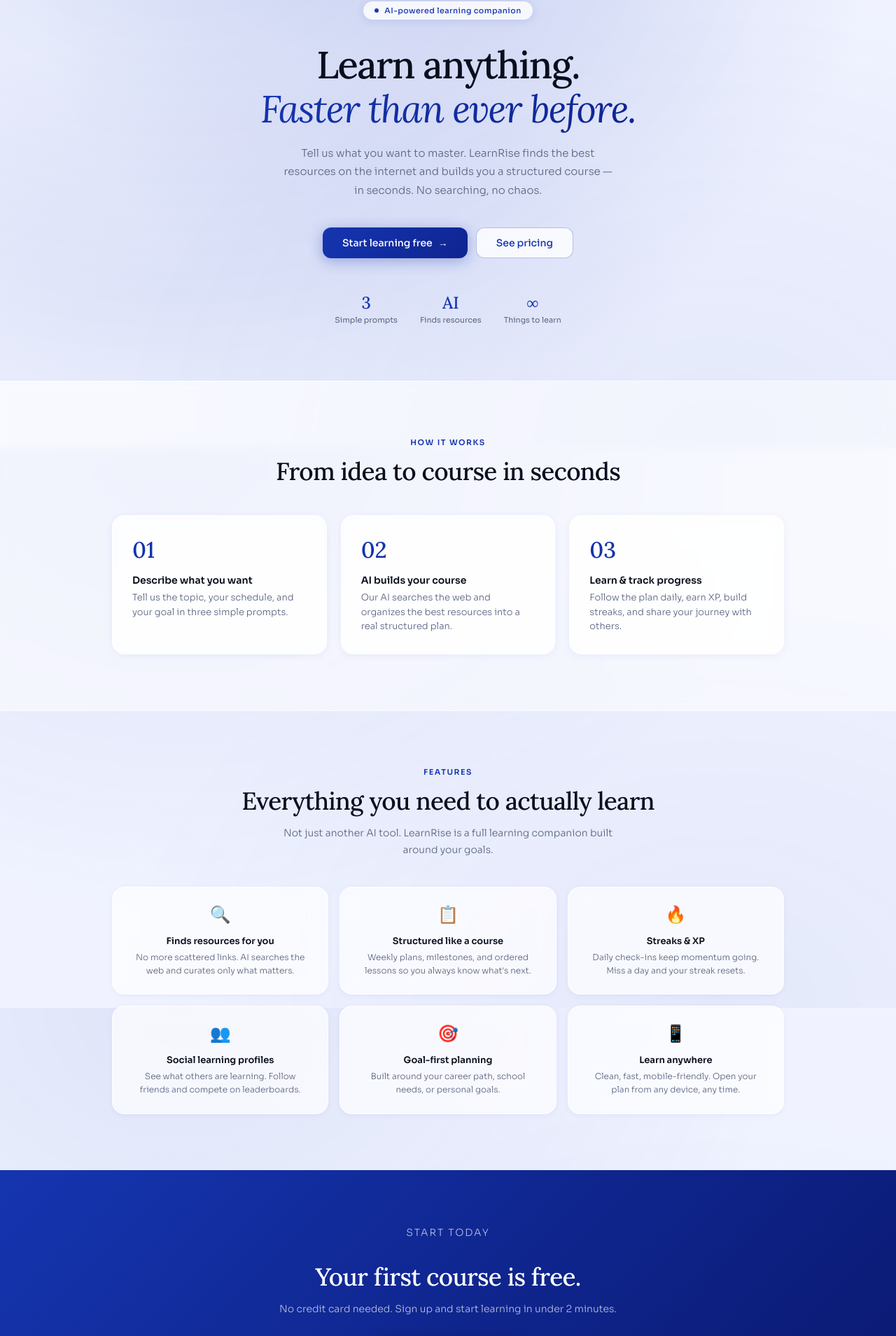
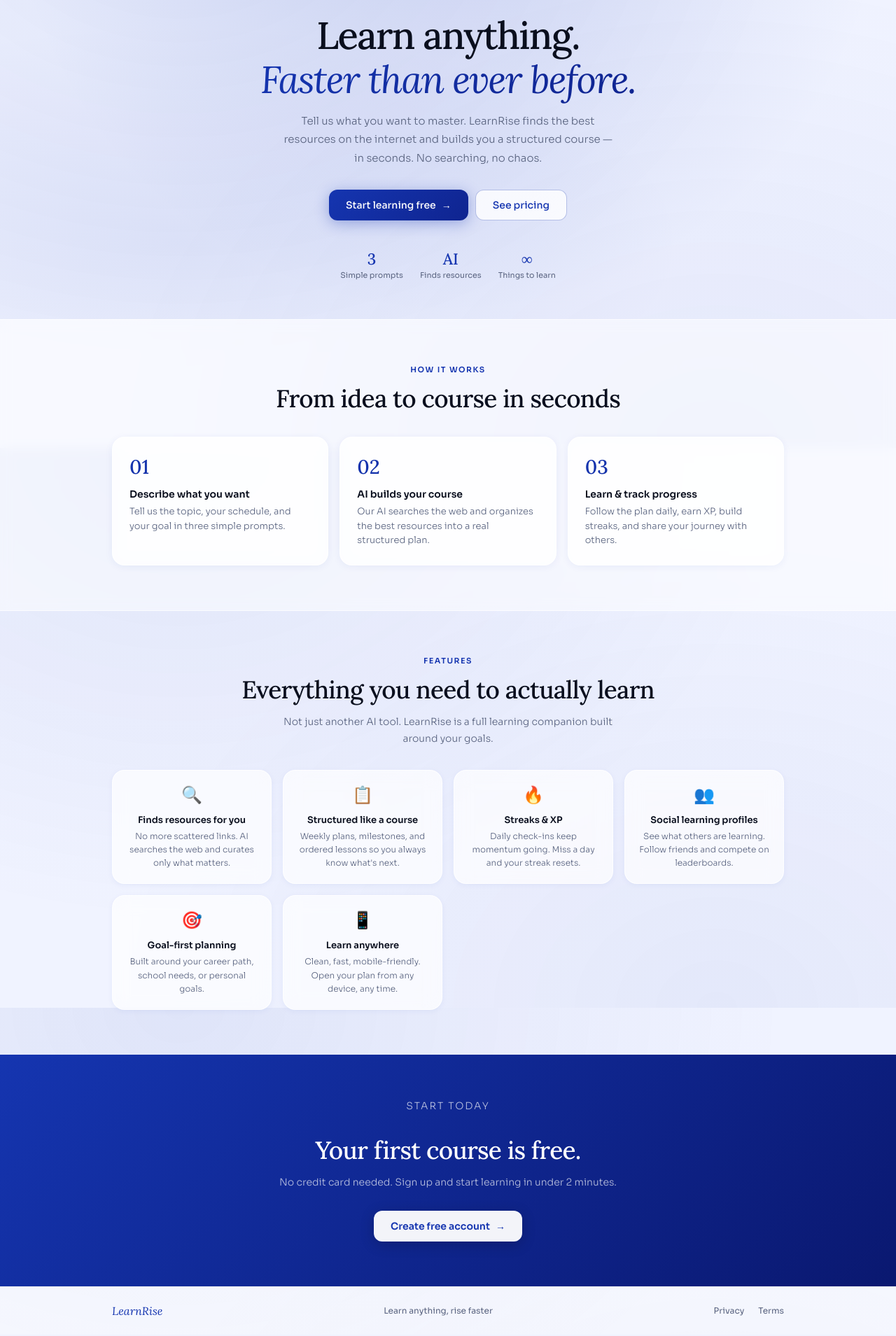
Before and after one commit to ywookim15-oss/learnrise, a Next.js app: page / in a window 1280 px wide. Shown: the part 160-2069 px from the top of the page at 70% size. Built offline with nearby package versions, Linux system fonts and the light colour scheme; no server answers.

Commit message:
Update page.module.css

```diff
--- a/app/page.module.css
+++ b/app/page.module.css
@@ -1,8 +1,7 @@
-/* Hero */
 .hero {
   position: relative;
   text-align: center;
-  padding: 6rem 2rem 5rem;
+  padding: 4rem 1.5rem 3.5rem;
   overflow: hidden;
 }
 
@@ -35,20 +34,16 @@
   backdrop-filter: blur(12px);
   border: 1px solid rgba(21, 53, 176, 0.2);
   border-radius: 20px;
-  padding: 6px 16px;
+  padding: 5px 14px;
   font-size: 11px;
   font-weight: 500;
   color: var(--blue);
-  margin-bottom: 2rem;
+  margin-bottom: 1.5rem;
   letter-spacing: 0.04em;
-  box-shadow: 0 2px 12px rgba(21, 53, 176, 0.1);
 }
 
 .badgeDot {
-  width: 6px;
-  height: 6px;
-  border-radius: 50%;
-  background: var(--blue);
+  width: 6px; height: 6px; border-radius: 50%; background: var(--blue);
   animation: pulse 2s infinite;
 }
 
@@ -59,11 +54,11 @@
 
 .heroContent h1 {
   font-family: 'Lora', serif;
-  font-size: clamp(2.2rem, 5.5vw, 3.4rem);
+  font-size: clamp(1.8rem, 7vw, 3.4rem);
   font-weight: 500;
   line-height: 1.15;
   letter-spacing: -0.03em;
-  margin-bottom: 1.25rem;
+  margin-bottom: 1rem;
   color: var(--text);
 }
 
@@ -80,23 +75,23 @@
   color: var(--muted);
   line-height: 1.75;
   max-width: 480px;
-  margin: 0 auto 2.5rem;
+  margin: 0 auto 2rem;
   font-weight: 300;
 }
 
 .heroBtns {
   display: flex;
-  gap: 12px;
+  gap: 10px;
   justify-content: center;
   flex-wrap: wrap;
-  margin-bottom: 3rem;
+  margin-bottom: 2.5rem;
 }
 
 .btnPrimary {
   background: linear-gradient(135deg, var(--blue), var(--blue-dark));
   color: #fff;
   border-radius: 12px;
-  padding: 13px 28px;
+  padding: 13px 24px;
   font-size: 14px;
   font-weight: 500;
   text-decoration: none;
@@ -106,12 +101,7 @@
   transition: all 0.2s cubic-bezier(0.4, 0, 0.2, 1);
   box-shadow: 0 4px 20px rgba(21, 53, 176, 0.35);
 }
-
-.btnPrimary:hover {
-  transform: translateY(-2px);
-  box-shadow: 0 8px 30px rgba(21, 53, 176, 0.45);
-}
-
+.btnPrimary:hover { transform: translateY(-2px); box-shadow: 0 8px 30px rgba(21, 53, 176, 0.45); }
 .btnArrow { transition: transform 0.2s; }
 .btnPrimary:hover .btnArrow { transform: translateX(4px); }
 
@@ -121,280 +111,136 @@
   color: var(--blue);
   border: 1.5px solid rgba(21, 53, 176, 0.3);
   border-radius: 12px;
-  padding: 12px 28px;
+  padding: 12px 24px;
   font-size: 14px;
   font-weight: 500;
   text-decoration: none;
-  transition: all 0.2s cubic-bezier(0.4, 0, 0.2, 1);
+  transition: all 0.2s;
 }
-
-.btnOutline:hover {
-  background: rgba(255, 255, 255, 0.95);
-  border-color: var(--blue);
-  transform: translateY(-1px);
-  box-shadow: 0 4px 16px rgba(21, 53, 176, 0.15);
-}
+.btnOutline:hover { background: rgba(255,255,255,0.95); border-color: var(--blue); transform: translateY(-1px); }
 
 .heroStats {
   display: flex;
-  gap: 2rem;
+  gap: 1.5rem;
   justify-content: center;
   align-items: center;
+  flex-wrap: wrap;
 }
 
-.heroStat {
-  display: flex;
-  flex-direction: column;
-  align-items: center;
-  gap: 2px;
-}
-
-.heroStatVal {
-  font-family: 'Lora', serif;
-  font-size: 1.5rem;
-  font-weight: 500;
-  color: var(--blue);
-}
-
-.heroStatLabel {
-  font-size: 11px;
-  color: var(--muted);
-  font-weight: 400;
-}
+.heroStat { display: flex; flex-direction: column; align-items: center; gap: 2px; }
+.heroStatVal { font-family: 'Lora', serif; font-size: 1.4rem; font-weight: 500; color: var(--blue); }
+.heroStatLabel { font-size: 11px; color: var(--muted); }
 
 /* How it works */
 .howSection {
-  padding: 5rem 2rem;
+  padding: 4rem 1.5rem;
   background: rgba(255, 255, 255, 0.5);
   backdrop-filter: blur(8px);
-  border-top: 1px solid rgba(255, 255, 255, 0.7);
-  border-bottom: 1px solid rgba(255, 255, 255, 0.7);
+  border-top: 1px solid rgba(255,255,255,0.7);
+  border-bottom: 1px solid rgba(255,255,255,0.7);
 }
 
 .sectionInner { max-width: 960px; margin: 0 auto; text-align: center; }
 
 .sectionLabel {
-  font-size: 11px;
-  letter-spacing: 0.14em;
-  text-transform: uppercase;
-  color: var(--blue);
-  font-weight: 600;
-  margin-bottom: 0.75rem;
+  font-size: 11px; letter-spacing: 0.14em; text-transform: uppercase;
+  color: var(--blue); font-weight: 600; margin-bottom: 0.75rem;
 }
 
 .sectionTitle {
   font-family: 'Lora', serif;
-  font-size: clamp(1.6rem, 4vw, 2.2rem);
-  font-weight: 500;
-  letter-spacing: -0.02em;
-  margin-bottom: 0.75rem;
-  color: var(--text);
+  font-size: clamp(1.4rem, 5vw, 2.2rem);
+  font-weight: 500; letter-spacing: -0.02em; margin-bottom: 0.75rem; color: var(--text);
 }
 
 .sectionSub {
-  font-size: 14px;
-  color: var(--muted);
-  line-height: 1.7;
-  max-width: 500px;
-  margin: 0 auto 2.5rem;
-  font-weight: 300;
+  font-size: 14px; color: var(--muted); line-height: 1.7;
+  max-width: 500px; margin: 0 auto 2rem; font-weight: 300;
 }
 
 .steps {
   display: grid;
-  grid-template-columns: repeat(auto-fit, minmax(220px, 1fr));
-  gap: 1.25rem;
-  margin-top: 2.5rem;
+  grid-template-columns: repeat(auto-fit, minmax(200px, 1fr));
+  gap: 1rem;
+  margin-top: 2rem;
 }
 
 .stepCard {
-  background: rgba(255, 255, 255, 0.75);
-  backdrop-filter: blur(12px);
-  border: 1px solid rgba(255, 255, 255, 0.8);
-  border-radius: 18px;
-  padding: 1.75rem;
-  text-align: left;
-  transition: all 0.25s cubic-bezier(0.4, 0, 0.2, 1);
-  box-shadow: 0 2px 12px rgba(21, 53, 176, 0.06);
+  background: rgba(255,255,255,0.75); backdrop-filter: blur(12px);
+  border: 1px solid rgba(255,255,255,0.8); border-radius: 18px;
+  padding: 1.5rem; text-align: left;
+  transition: all 0.25s cubic-bezier(0.4,0,0.2,1);
+  box-shadow: 0 2px 12px rgba(21,53,176,0.06);
 }
-
-.stepCard:hover {
-  transform: translateY(-4px);
-  box-shadow: 0 12px 32px rgba(21, 53, 176, 0.12);
-  background: rgba(255, 255, 255, 0.9);
-}
+.stepCard:hover { transform: translateY(-4px); box-shadow: 0 12px 32px rgba(21,53,176,0.12); }
 
 .stepNum {
-  font-family: 'Lora', serif;
-  font-size: 2rem;
-  font-weight: 500;
+  font-family: 'Lora', serif; font-size: 1.75rem; font-weight: 500;
   background: linear-gradient(135deg, var(--blue), var(--blue-dark));
-  -webkit-background-clip: text;
-  -webkit-text-fill-color: transparent;
-  background-clip: text;
-  margin-bottom: 0.875rem;
+  -webkit-background-clip: text; -webkit-text-fill-color: transparent;
+  background-clip: text; margin-bottom: 0.75rem;
 }
-
-.stepCard h3 {
-  font-size: 14px;
-  font-weight: 600;
-  margin-bottom: 6px;
-  color: var(--text);
-}
-
-.stepCard p {
-  font-size: 13px;
-  color: var(--muted);
-  line-height: 1.6;
-  font-weight: 300;
-}
+.stepCard h3 { font-size: 14px; font-weight: 600; margin-bottom: 6px; color: var(--text); }
+.stepCard p { font-size: 13px; color: var(--muted); line-height: 1.6; font-weight: 300; }
 
 /* Features */
-.featuresSection { padding: 5rem 2rem; }
+.featuresSection { padding: 4rem 1.5rem; }
 
 .featuresGrid {
   display: grid;
-  grid-template-columns: repeat(auto-fit, minmax(240px, 1fr));
-  gap: 1rem;
-  margin-top: 2.5rem;
+  grid-template-columns: repeat(auto-fit, minmax(220px, 1fr));
+  gap: 1rem; margin-top: 2rem;
 }
 
 .featCard {
-  background: rgba(255, 255, 255, 0.7);
-  backdrop-filter: blur(12px);
-  border: 1px solid rgba(255, 255, 255, 0.8);
-  border-radius: 18px;
-  padding: 1.5rem;
-  transition: all 0.25s cubic-bezier(0.4, 0, 0.2, 1);
-  box-shadow: 0 2px 8px rgba(21, 53, 176, 0.05);
+  background: rgba(255,255,255,0.7); backdrop-filter: blur(12px);
+  border: 1px solid rgba(255,255,255,0.8); border-radius: 18px;
+  padding: 1.25rem; transition: all 0.25s cubic-bezier(0.4,0,0.2,1);
+  box-shadow: 0 2px 8px rgba(21,53,176,0.05);
+}
+.featCard:hover { transform: translateY(-3px); box-shadow: 0 8px 24px rgba(21,53,176,0.1); }
+.featIcon { font-size: 24px; margin-bottom: 0.75rem; }
+.featCard h3 { font-size: 13px; font-weight: 600; margin-bottom: 5px; color: var(--text); }
+.featCard p { font-size: 12px; color: var(--muted); line-height: 1.6; font-weight: 300; }
+
+/* CTA */
+.ctaBanner { position: relative; padding: 4rem 1.5rem; text-align: center; overflow: hidden; }
+.ctaBannerBg { position: absolute; inset: 0; background: linear-gradient(135deg, var(--blue), var(--blue-deeper)); }
+.ctaContent { position: relative; max-width: 600px; margin: 0 auto; }
+.ctaLabel { font-size: 11px; letter-spacing: 0.14em; text-transform: uppercase; color: rgba(255,255,255,0.6); margin-bottom: 0.875rem; font-weight: 500; }
+.ctaBanner h2 { font-family: 'Lora', serif; font-size: clamp(1.4rem, 5vw, 2.2rem); font-weight: 500; color: #fff; margin-bottom: 0.875rem; letter-spacing: -0.02em; }
+.ctaBanner p { font-size: 14px; color: rgba(255,255,255,0.7); margin-bottom: 2rem; font-weight: 300; }
+
+.ctaBtn {
+  display: inline-flex; align-items: center; gap: 8px;
+  background: rgba(255,255,255,0.95); color: var(--blue);
+  border-radius: 12px; padding: 13px 24px; font-size: 14px; font-weight: 600;
+  text-decoration: none; transition: all 0.2s; box-shadow: 0 4px 20px rgba(0,0,0,0.2);
+}
+.ctaBtn:hover { transform: translateY(-2px); box-shadow: 0 8px 32px rgba(0,0,0,0.25); }
+
+/* Footer */
+.footer { border-top: 1px solid var(--border); padding: 1.5rem; background: rgba(255,255,255,0.5); }
+.footerInner {
+  max-width: 960px; margin: 0 auto; display: flex; align-items: center;
+  justify-content: space-between; font-size: 12px; color: var(--muted); flex-wrap: wrap; gap: 0.75rem;
+}
+.footerLogo { font-family: 'Lora', serif; font-style: italic; color: var(--blue); font-size: 1rem; font-weight: 500; }
+.footerLinks { display: flex; gap: 1.25rem; }
+.footerLinks a { color: var(--muted); text-decoration: none; transition: color 0.15s; }
+.footerLinks a:hover { color: var(--blue); }
+
+/* Mobile overrides */
+@media (max-width: 640px) {
+  .heroContent p { font-size: 14px; }
+  .heroBtns { flex-direction: column; align-items: stretch; padding: 0 1rem; }
+  .btnPrimary, .btnOutline { justify-content: center; }
+  .heroStats { gap: 1rem; }
+  .steps { grid-template-columns: 1fr; }
+  .featuresGrid { grid-template-columns: 1fr 1fr; }
+  .footerInner { flex-direction: column; align-items: flex-start; }
 }
 
-.featCard:hover {
-  transform: translateY(-3px);
-  box-shadow: 0 8px 24px rgba(21, 53, 176, 0.1);
-  background: rgba(255, 255, 255, 0.9);
-  border-color: rgba(21, 53, 176, 0.15);
+@media (max-width: 400px) {
+  .featuresGrid { grid-template-columns: 1fr; }
 }
-
-.featIcon { font-size: 24px; margin-bottom: 0.875rem; }
-
-.featCard h3 {
-  font-size: 13px;
-  font-weight: 600;
-  margin-bottom: 5px;
-  color: var(--text);
-}
-
-.featCard p {
-  font-size: 12px;
-  color: var(--muted);
-  line-height: 1.6;
-  font-weight: 300;
-}
-
-/* CTA Banner */
-.ctaBanner {
-  position: relative;
-  padding: 5rem 2rem;
-  text-align: center;
-  overflow: hidden;
-}
-
-.ctaBannerBg {
-  position: absolute;
-  inset: 0;
-  background: linear-gradient(135deg, var(--blue) 0%, var(--blue-deeper) 100%);
-}
-
-.ctaContent {
-  position: relative;
-  max-width: 600px;
-  margin: 0 auto;
-}
-
-.ctaLabel {
-  font-size: 11px;
-  letter-spacing: 0.14em;
-  text-transform: uppercase;
-  color: rgba(255, 255, 255, 0.6);
-  margin-bottom: 0.875rem;
-  font-weight: 500;
-}
-
-.ctaBanner h2 {
-  font-family: 'Lora', serif;
-  font-size: clamp(1.6rem, 4vw, 2.2rem);
-  font-weight: 500;
-  color: #fff;
-  margin-bottom: 0.875rem;
-  letter-spacing: -0.02em;
-}
-
-.ctaBanner p {
-  font-size: 14px;
-  color: rgba(255, 255, 255, 0.7);
-  margin-bottom: 2rem;
-  font-weight: 300;
-}
-
-.ctaBtn {
-  display: inline-flex;
-  align-items: center;
-  gap: 8px;
-  background: rgba(255, 255, 255, 0.95);
-  color: var(--blue);
-  border-radius: 12px;
-  padding: 13px 28px;
-  font-size: 14px;
-  font-weight: 600;
-  text-decoration: none;
-  transition: all 0.2s cubic-bezier(0.4, 0, 0.2, 1);
-  box-shadow: 0 4px 20px rgba(0, 0, 0, 0.2);
-}
-
-.ctaBtn:hover {
-  transform: translateY(-2px);
-  box-shadow: 0 8px 32px rgba(0, 0, 0, 0.25);
-  background: #fff;
-}
-
-/* Footer */
-.footer {
-  border-top: 1px solid var(--border);
-  padding: 1.75rem 2rem;
-  background: rgba(255, 255, 255, 0.5);
-  backdrop-filter: blur(8px);
-}
-
-.footerInner {
-  max-width: 960px;
-  margin: 0 auto;
-  display: flex;
-  align-items: center;
-  justify-content: space-between;
-  font-size: 12px;
-  color: var(--muted);
-  flex-wrap: wrap;
-  gap: 1rem;
-}
-
-.footerLogo {
-  font-family: 'Lora', serif;
-  font-style: italic;
-  color: var(--blue);
-  font-size: 1rem;
-  font-weight: 500;
-}
-
-.footerLinks {
-  display: flex;
-  gap: 1.5rem;
-}
-
-.footerLinks a {
-  color: var(--muted);
-  text-decoration: none;
-  transition: color 0.15s;
-}
-
-.footerLinks a:hover { color: var(--blue); }
```
